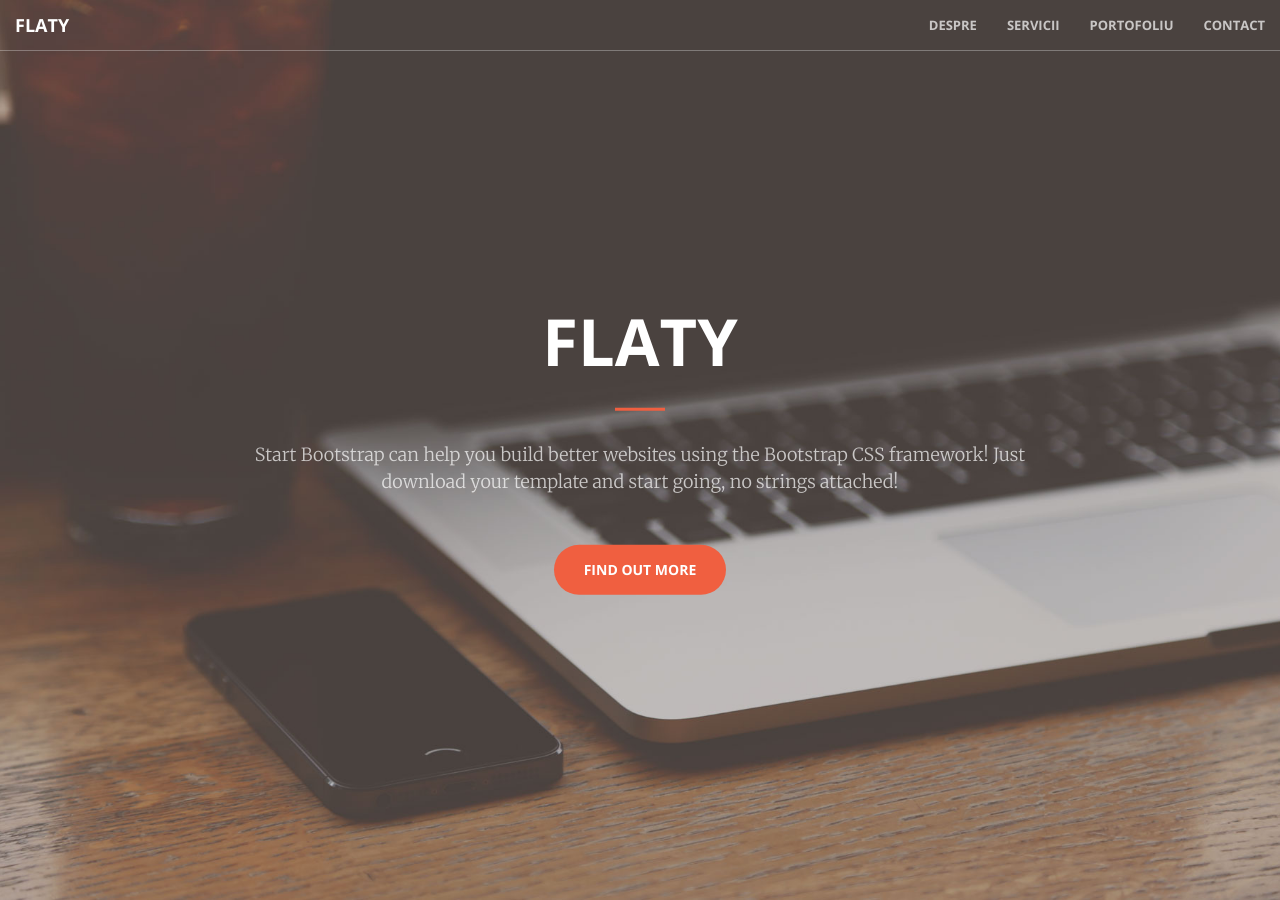
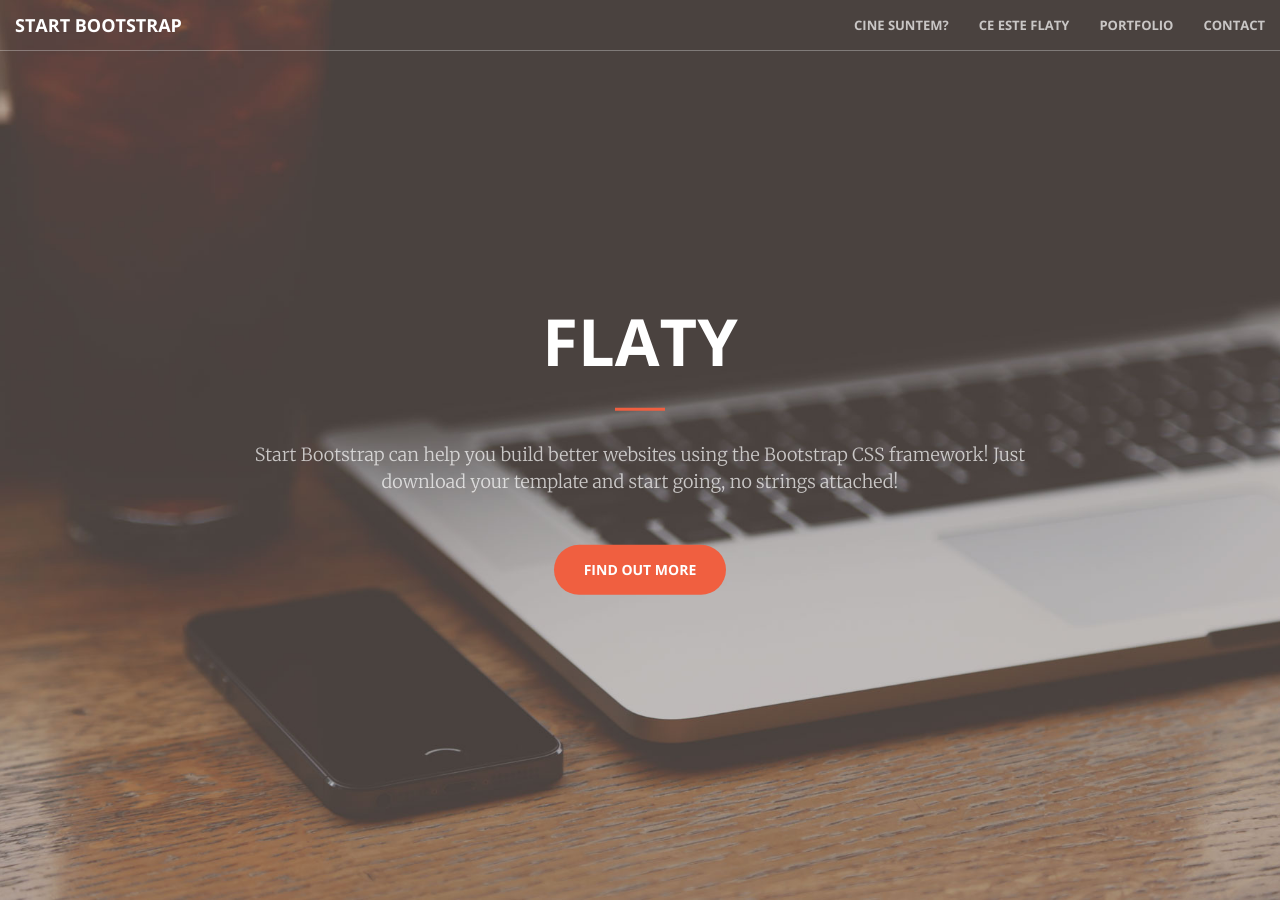
Before and after one commit to rptoma/Flaty-landing-page-2, a Jekyll site: the page built from index.html, in a window 1280 px wide and 900 px high. Built offline with Jekyll 4.4.1, drawn with Linux system fonts in a browser that asks for light colours.

Commit message:
Updated '_includes/nav.html' via CloudCannon

```diff
--- a/_includes/nav.html
+++ b/_includes/nav.html
@@ -8,20 +8,20 @@
                 <span class="icon-bar"></span>
                 <span class="icon-bar"></span>
             </button>
-            <a class="navbar-brand page-scroll" href="#page-top">FLATY</a>
+            <a class="navbar-brand page-scroll" href="#page-top">Start Bootstrap</a>
         </div>
 
         <!-- Collect the nav links, forms, and other content for toggling -->
         <div class="collapse navbar-collapse" id="bs-example-navbar-collapse-1">
             <ul class="nav navbar-nav navbar-right">
                 <li>
-                    <a class="page-scroll" href="#about">Despre</a>
+                    <a class="page-scroll" href="#about">Cine suntem?</a>
                 </li>
                 <li>
-                    <a class="page-scroll" href="#services">Servicii</a>
+                    <a class="page-scroll" href="#services">Ce este Flaty</a>
                 </li>
                 <li>
-                    <a class="page-scroll" href="#portfolio">Portofoliu</a>
+                    <a class="page-scroll" href="#portfolio">Portfolio</a>
                 </li>
                 <li>
                     <a class="page-scroll" href="#contact">Contact</a>
```
